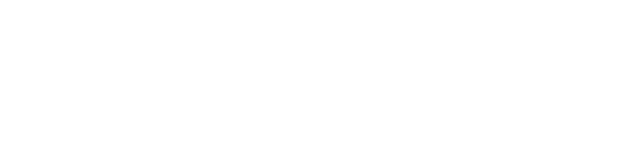
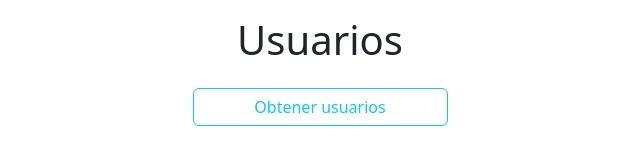
Before and after one commit to viclop1597/asincronia-diego, a website: page index.html in a window 1280 px wide. Shown: the whole page, without its empty margins (320-960 px from the left). Drawn offline with nearby package versions, Linux system fonts and the light colour scheme.

Commit message:
feat:formato index.html

```diff
--- a/index.html
+++ b/index.html
@@ -1 +1,36 @@
 <!-- Practica asincronia -->
+<!DOCTYPE html>
+<html lang="es">
+<head>
+    <meta charset="UTF-8">
+    <meta http-equiv="X-UA-Compatible" content="IE=edge">
+    <meta name="viewport" content="width=device-width, initial-scale=1.0">
+    <link rel="stylesheet" href="./node_modules/bootstrap/dist/css/bootstrap.min.css">
+    <title>Usuarios</title>
+</head>
+<body>
+    <div class="container text-center my-3">
+        <h1>Usuarios</h1>
+    </div>
+    <!-- Contenedor de boton -->
+    <div class="container text-center" id="contBtn">
+        <div class="row my-4 justify-content-evenly mx-auto">
+            <div class="col-md-3">
+                <button class="btn btn-outline-info form-control col-md-4" id="btnUser" onclick="readUser()">Obtener usuarios</button>
+            </div>
+        </div>
+    </div>
+    <!-- Contenedor para imprimir a los usuarios -->
+    <div class="container my-4" id="contUser"></div>
+</body>
+<!-- <hr>
+<footer class="container">
+    <div class="row">
+        <div class="col-md-6">
+            <p>Copyright© 2022 Ejercicio API Fetch.</p>
+        </div>
+    </div>
+</footer> -->
+<script src="./node_modules/bootstrap/dist/js/bootstrap.min.js"></script>
+<script src="./sripts/fetch.js"></script>
+</html>
```
